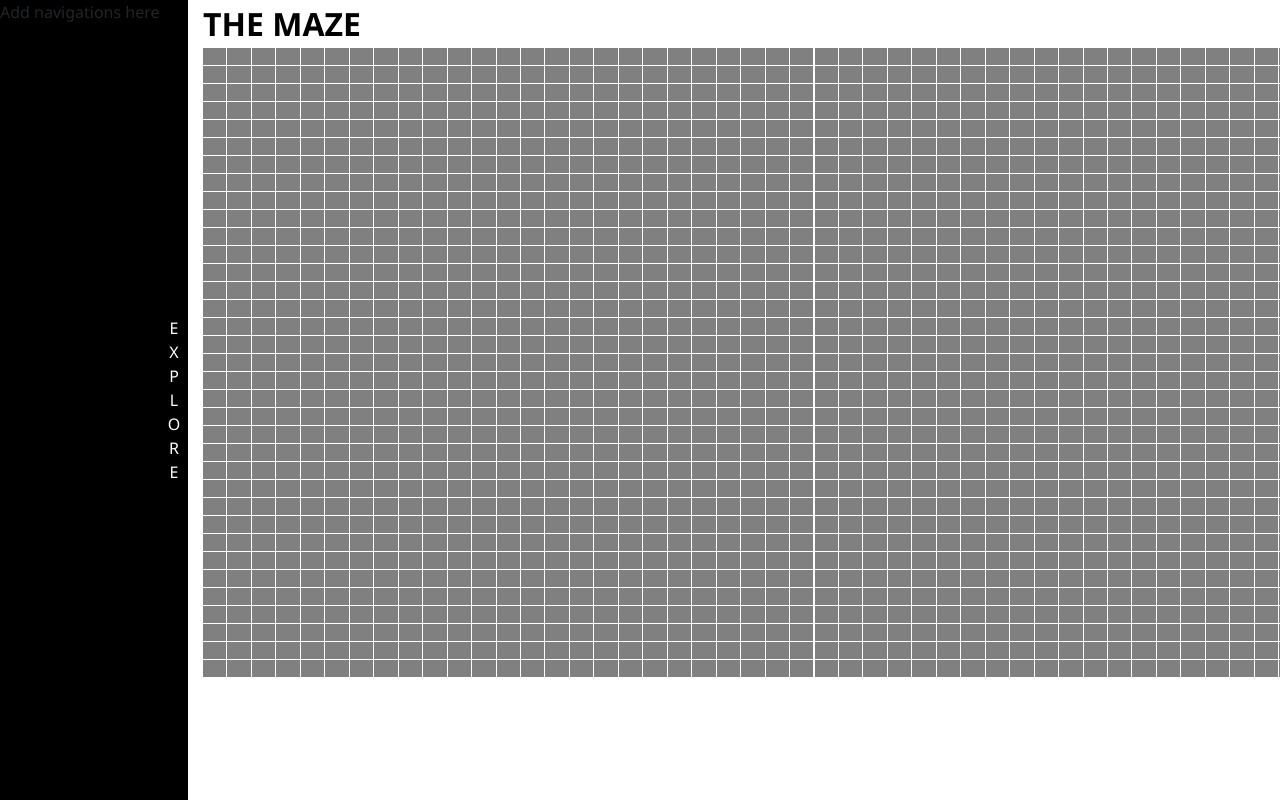
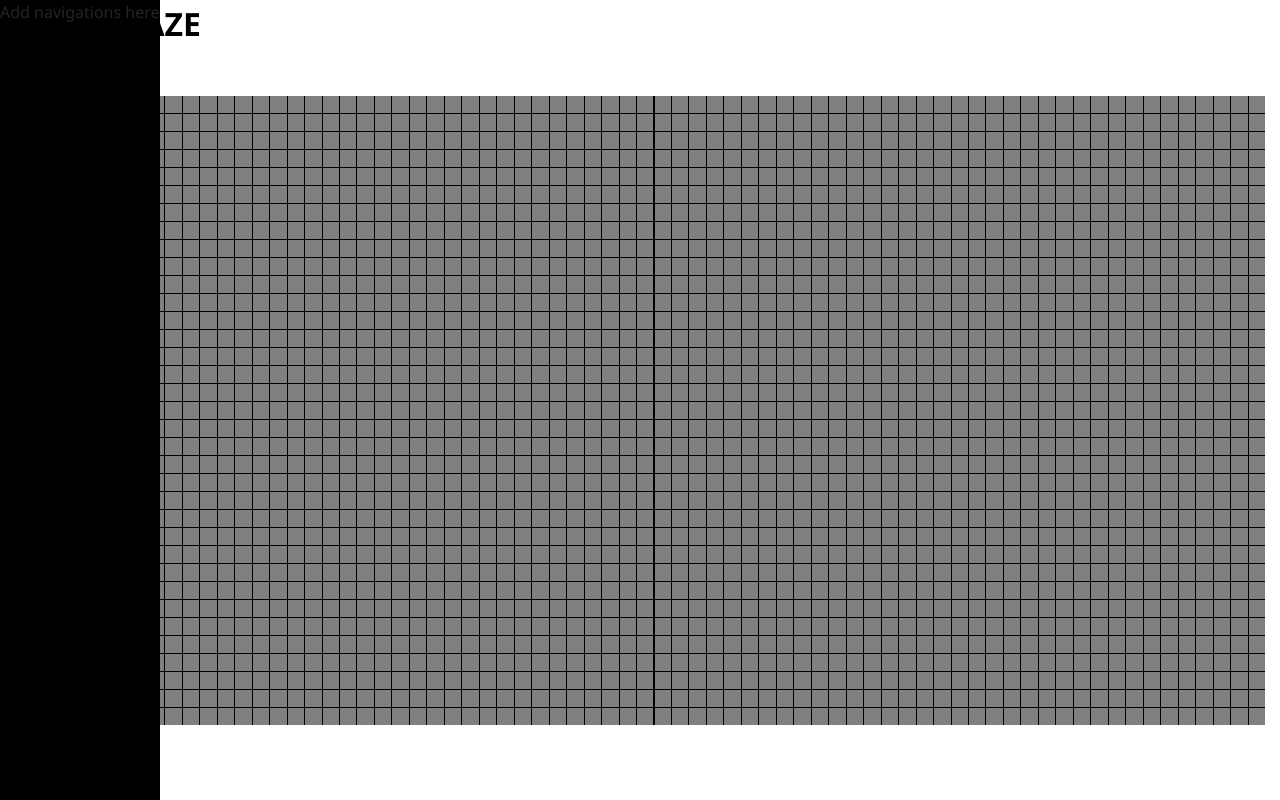
Before and after one commit to Cyber-Kakashi/algo-ventures, an Angular app: page /maze in a window 1280 px wide. Both pictures are taken after a click on the button "EXPLORE". Built offline with nearby package versions, Linux system fonts and the light colour scheme.

Commit message:
the grid is changed to 2d array insted of 1d array, it was a mistake to use 1d array

```diff
--- a/src/app.theme.scss
+++ b/src/app.theme.scss
@@ -6,6 +6,8 @@
   --light-voilet: #DDBDF1;
   --gray: gray;
   --light-gray: #efefef;
+  --black: black;
+  --white: white;
 
   // Globle Font Family
   --default-font: 'Segoe UI', 'Frutiger', 'Frutiger Linotype', 'Dejavu Sans', 'Helvetica Neue', 'Arial', 'sans-serif';
--- a/src/app/home/home.component.html
+++ b/src/app/home/home.component.html
@@ -1,5 +1,5 @@
 <mat-sidenav-container class="navigation-container">
-  <mat-sidenav #sidenav mode="push">
+  <mat-sidenav #sidenav mode="over">
     Add navigations here
   </mat-sidenav>
 
--- a/src/app/home/maze-traversal/maze-traversal.component.html
+++ b/src/app/home/maze-traversal/maze-traversal.component.html
@@ -1,14 +1,20 @@
 
   <div class="col-lg-12 title">
     THE MAZE
+    <br>
+    <button mat-button class="regular-button" (click)="startGame()">START</button>
   </div>
   <div class="col-lg-12">
-    <mat-grid-list [cols]="columns" rowHeight="17px">
+    <div class="grid-container">
+      <mat-grid-list class="grid-list" *ngFor="let list of tiles" gutterSize="1px" [cols]="rows" rowHeight="17px">
           <mat-grid-tile
-          *ngFor="let tile of tiles"
+              *ngFor="let tile of list"
               [colspan]="tile.cols"
               [rowspan]="tile.rows"
+              (click)="seTtartTile(tile)"
+              (contextmenu)="setEndTile(tile, $event)"
               [style.background]="tile.color">
           </mat-grid-tile>
       </mat-grid-list>
     </div>
+  </div>
--- a/src/app/home/maze-traversal/maze-traversal.component.scss
+++ b/src/app/home/maze-traversal/maze-traversal.component.scss
@@ -4,3 +4,11 @@
   font-size: 32px;
   font-weight: 700;
 }
+
+.grid-container {
+  background-color: black;
+}
+
+.grid-list {
+  margin-bottom: 1px;
+}
--- a/src/app/home/maze-traversal/maze-traversal.component.ts
+++ b/src/app/home/maze-traversal/maze-traversal.component.ts
@@ -4,6 +4,15 @@ export interface Tile {
   color: string;
   cols: number;
   rows: number;
+  x: number;
+  y: number;
+}
+
+export enum Color {
+  white = 'white',
+  gray = 'gray',
+  green = 'green',
+  red = 'darkred'
 }
 @Component({
   selector: 'app-maze-traversal',
@@ -11,11 +20,12 @@ export interface Tile {
   styleUrls: ['./maze-traversal.component.scss']
 })
 export class MazeTraversalComponent implements OnInit {
-  columns: number = 50;
-  rows: number = 35;
-  tiles: Tile[] = [];
-  startPoint: Tile;
-  endPoint: Tile;
+  columns = 35;
+  rows = 70;
+  tiles: Array<Array<Tile>> = [];
+  list = [];
+  startTile: Tile;
+  endTile: Tile;
   constructor() { }
 
   ngOnInit(): void {
@@ -23,13 +33,45 @@ export class MazeTraversalComponent implements OnInit {
     let j = 0;
     for (i = 0; i < this.columns; i++) {
       for (j = 0; j < this.rows; j++) {
-        this.tiles.push({
+        this.list.push({
           cols: 1,
           rows: 1,
-          color: 'gray'
+          color: Color.gray,
+          y: i,
+          x: j
         });
+      }
+      this.tiles.push(this.list);
+      this.list = [];
+    }
+  }
+
+  seTtartTile(tile: Tile): void {
+    console.log(tile.x, tile.y);
+    if (this.startTile?.x === tile.x && this.startTile?.y === tile.y) {
+    } else {
+      if (tile.color === Color.gray) {
+        this.startTile ? this.startTile.color = Color.gray : console.log();
+        tile.color = Color.green;
+        this.startTile = tile;
       }
     }
   }
 
+  setEndTile(tile: Tile, event): void {
+    console.log('tate');
+    event.preventDefault();
+    if (this.endTile?.x === tile.x && this.endTile?.y === tile.y) {
+    } else {
+      if (tile.color === Color.gray) {
+        this.endTile ? this.endTile.color = Color.gray : console.log();
+        tile.color = Color.red;
+        this.endTile = tile;
+      }
+    }
+  }
+
+  startGame(): void {
+    console.log(this.tiles[this.startTile.y][this.startTile.x]);
+  }
 }
--- a/src/global.scss
+++ b/src/global.scss
@@ -4,12 +4,28 @@
   width: 100%;
   word-break: break-all;
   height: 100%;
-  color: white;
-  background-color: black;
+  color: var(--white);
+  background-color: var(--black);
 }
 
 .navigation-button:hover {
-  color: gray;
+  color: var(--gray);
+}
+
+.regular-button {
+  background-color: var(---white);
+  border: 4px solid var(--black);
+  font-size: 19px;
+  vertical-align: text-bottom;
+}
+
+.regular-button:hover {
+  background-color: var(--black);
+  color: var(--light-gray);
+}
+
+.text-right {
+  float: right;
 }
 
 .pd-rt-12 {
--- a/src/styles.scss
+++ b/src/styles.scss
@@ -1,4 +1,5 @@
 @import '~bootstrap/dist/css/bootstrap.min.css';
+@import './global.scss';
 @import './app.theme.scss';
 
 * {
```
Lines whose indentation alone changed are shown as unchanged.
